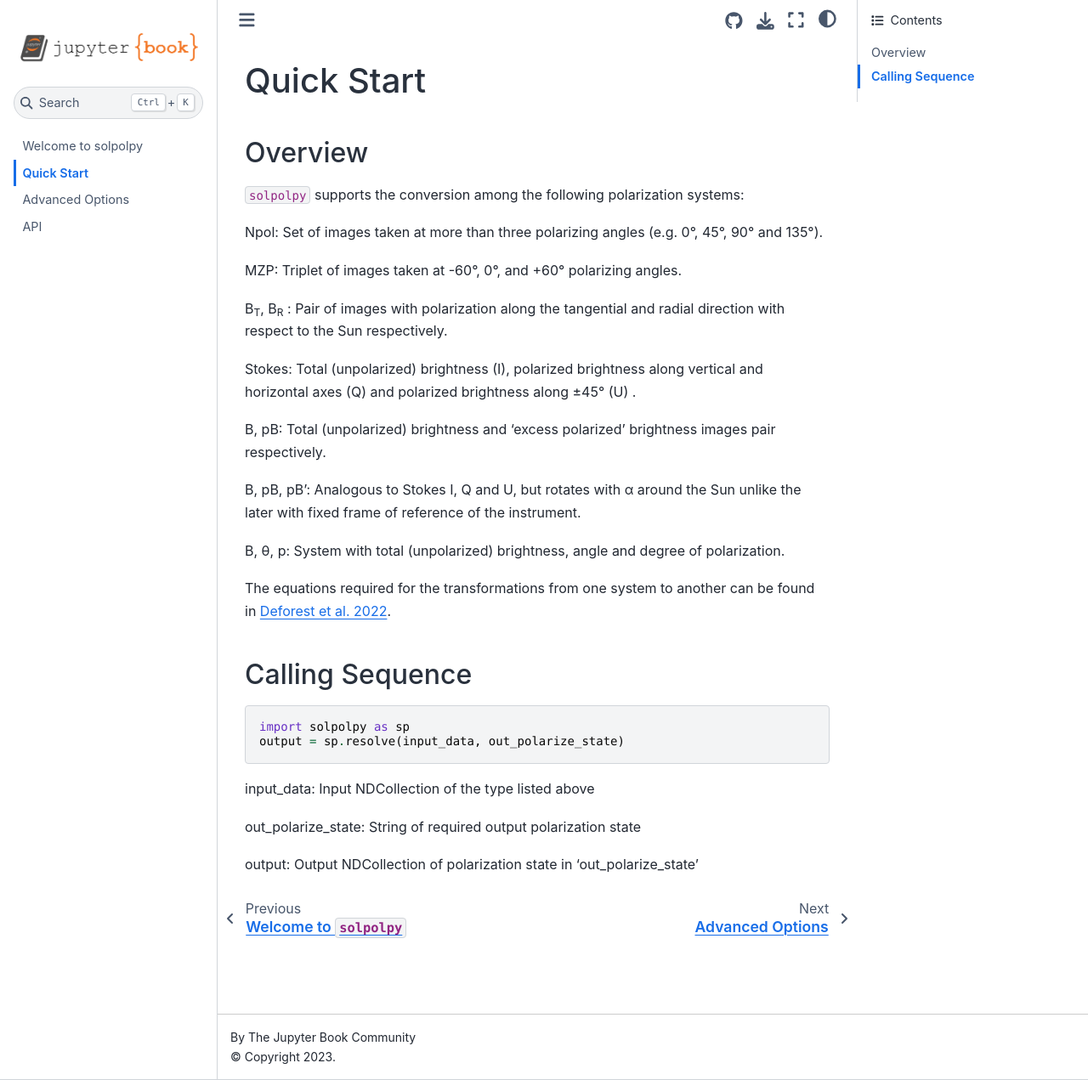
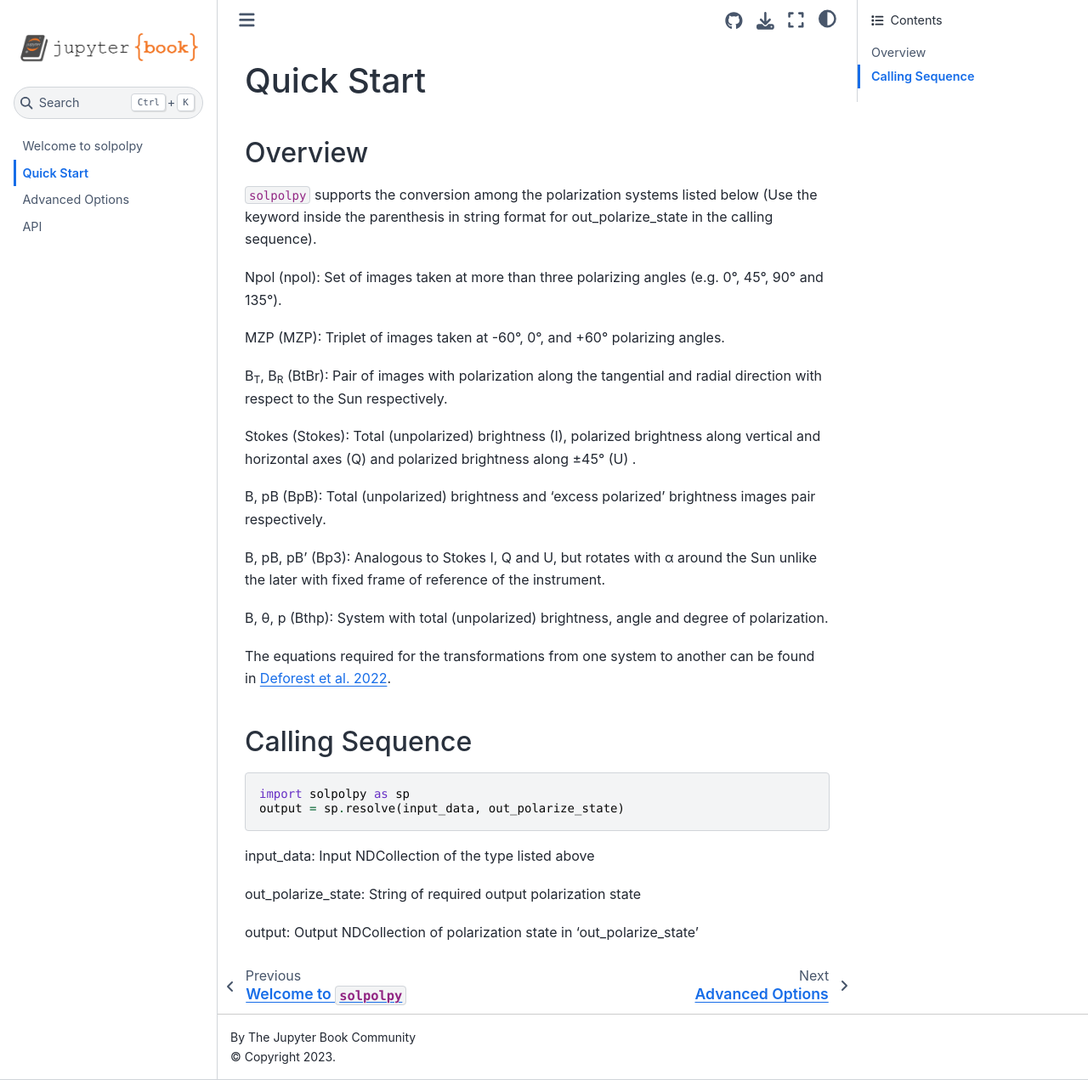
Before and after one commit to punch-mission/solpolpy, a Jupyter Book: the page built from docs/quickstart.md, in a window 1280 px wide and 1271 px high. Shown: the whole window at 85% size. Built offline with Jupyter Book 1.0.4 settings and Sphinx 7.4.7 and the Sphinx Book theme 1.1.4, drawn with Linux system fonts in a browser that asks for light colours.

Commit message:
updated the documentation

```diff
--- a/docs/quickstart.md
+++ b/docs/quickstart.md
@@ -2,25 +2,26 @@
 
 ## Overview
 
-`solpolpy` supports the conversion among the following polarization systems:
+`solpolpy` supports the conversion among the polarization systems listed below
+(Use the keyword inside the parenthesis in string format for out_polarize_state in the calling sequence).
 
-Npol: Set of images taken at more than three polarizing angles
+Npol (npol): Set of images taken at more than three polarizing angles
 (e.g. 0°, 45°, 90° and 135°).
 
-MZP: Triplet of images taken at -60°, 0°, and +60° polarizing angles.
+MZP (MZP): Triplet of images taken at -60°, 0°, and +60° polarizing angles.
 
-B<sub>T</sub>, B<sub>R</sub> : Pair of images with polarization along the
+B<sub>T</sub>, B<sub>R</sub> (BtBr): Pair of images with polarization along the
 tangential and radial direction with respect to the Sun respectively.
 
-Stokes: Total (unpolarized) brightness (I), polarized brightness along vertical and horizontal axes (Q) and
+Stokes (Stokes): Total (unpolarized) brightness (I), polarized brightness along vertical and horizontal axes (Q) and
 polarized brightness along &pm;45° (U) .
 
-B, pB: Total (unpolarized) brightness and 'excess polarized' brightness images pair respectively.
+B, pB (BpB): Total (unpolarized) brightness and 'excess polarized' brightness images pair respectively.
 
-B, pB, pB': Analogous to Stokes I, Q and U, but rotates with &alpha; around the
+B, pB, pB' (Bp3): Analogous to Stokes I, Q and U, but rotates with &alpha; around the
 Sun unlike the later with fixed frame of reference of the instrument.
 
-B, θ, p: System with total (unpolarized) brightness, angle and degree of polarization.
+B, θ, p (Bthp): System with total (unpolarized) brightness, angle and degree of polarization.
 
 The equations required for the transformations from one system to another can be found in [Deforest et al. 2022](https://doi.org/10.3847/1538-4357/ac43b6).
 
```
